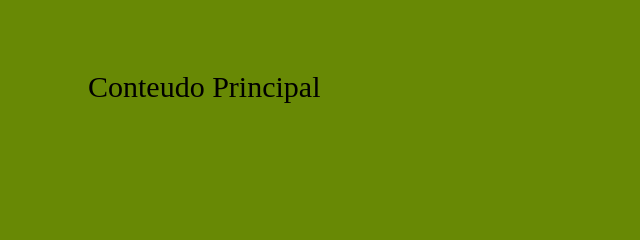
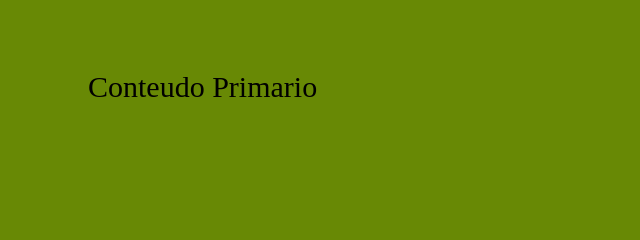
Before and after one commit to DanielDav1/teste1, a plain HTML site: page index.html in a window 1280 px wide. Shown: the part 510-750 px from the top of the page, 320-960 px from the left. Drawn offline with Linux system fonts and the light colour scheme.

```diff
--- a/index.html
+++ b/index.html
@@ -13,7 +13,7 @@
     </header>
 <body>
     <div class="content">
-        <p>Conteudo Principal</p>
+        <p>Conteudo Primario</p>
     </div>
 </body>
 <footer>
```
